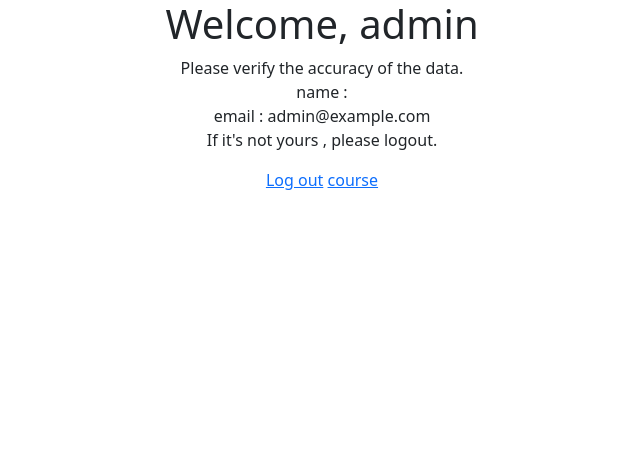
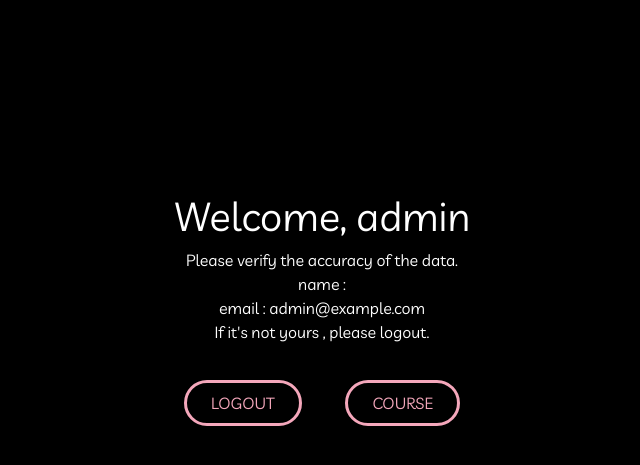
Before and after one commit to 6210612609/university, a Django app: page / in a window 1280 px wide. Shown: the top 465 px of the page, without its empty margins (318-958 px from the left). Run offline with Django 3.2, Linux system fonts and the light colour scheme; a user stored in the database is signed in.

Commit message:
edit index page

```diff
--- a/static/styles/styles.css
+++ b/static/styles/styles.css
@@ -1,4 +1,4 @@
-.uuu {
+.unapw {
   border-radius: 30px;
   background: #f4a7bb;
   padding: 20px;
@@ -7,11 +7,13 @@
   border-color: #f4a7bb;
   outline: none;
 }
-.uuu1 {
+
+.unapw1 {
   background-color: white;
   color: #000000;
   border: 3px solid #f4a7bb;
 }
+
 .button {
   border-radius: 30px;
   border: none;
@@ -25,36 +27,66 @@
   transition-duration: 0.4s;
   cursor: pointer;
 }
+
 .button1 {
-  background-color: white;
+  background-color: rgb(0, 0, 0);
   color: #f4a7bb;
   border: 3px solid #f4a7bb;
 }
+
 .button1:hover {
   background-color: #f4a7bb;
   color: white;
   }
+
 .alert-success {
   color: #f4a7bb;
   background-color: #e4e4e40e;
   border-color: #e4e4e400;
   font-size: 22px;
 }
+
 .alert-warning {
   color: #f4a7bb;
   background-color: #e4e4e400;
   border-color: #e4e4e400;
   font-size: 22px;
 }
+
 ::placeholder {
   color: #f4a7bb;
   opacity: 1;
-  }
+}
 
 :-ms-input-placeholder {
   color: #f4a7bb;
-  }
+}
 
 ::-ms-input-placeholder {
   color: #f4a7bb;
+}
+
+.outbutton {
+  border-radius: 30px;
+  border: none;
+  color: white;
+  padding: 8px 24px;
+  text-align: center;
+  text-decoration: none;
+  display: inline-block;
+  font-size: 16px;
+  margin: 20px 20px;
+  transition-duration: 0.4s;
+  cursor: pointer;
   }
+
+.outbutton1 {
+  background-color: rgb(0, 0, 0);
+  color: #f4a7bb;
+  border: 3px solid #f4a7bb;
+}
+
+.outbutton1:hover {
+  background-color: #f4a7bb;
+  color: white;
+}
--- a/users/templates/users/index.html
+++ b/users/templates/users/index.html
@@ -1,7 +1,19 @@
 {% extends "users/layout.html" %}
+{% load static %}
+{% block body %}
+<div style = "text-align: center;margin-top: 15%;">
+    <link rel="preconnect" href="https://fonts.googleapis.com">
+    <link rel="preconnect" href="https://fonts.gstatic.com" crossorigin>
+    <link href="https://fonts.googleapis.com/css2?family=Livvic:wght@400&display=swap" rel="stylesheet">
+    <style>
 
-{% block body %}
-<div style = "text-align: center;">
+        body {
+                font-family: 'Livvic', sans-serif;
+                background-color: rgb(0, 0, 0);
+                color:#ffffff;
+            }
+            </style>
+        </style>
     <h1>Welcome, {{ request.user.username }}</h1>
 
 
@@ -12,6 +24,6 @@
 
 
 
-    <a href="{% url 'users:logout' %}">Log out</a> <a href="{% url 'courses:index' %}">course</a>
+    <a class="outbutton outbutton1" href="{% url 'users:logout' %}" >LOGOUT</a> <a class="outbutton outbutton1" href="{% url 'courses:index' %}">COURSE</a>
 </div>
 {% endblock %}
```
Also changed, not shown: users/templates/users/login.html (+3 -4 lines), db.sqlite3.
